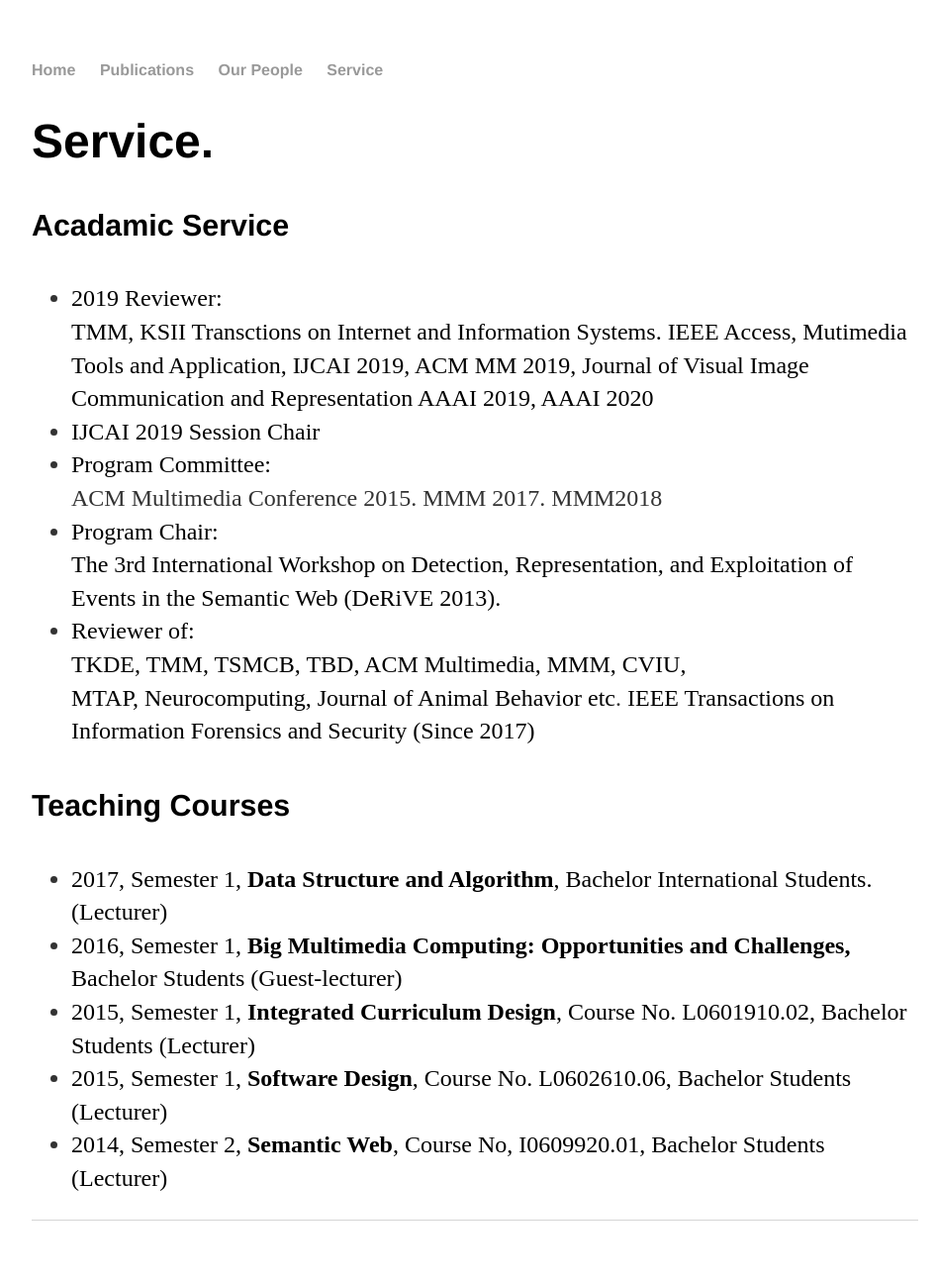
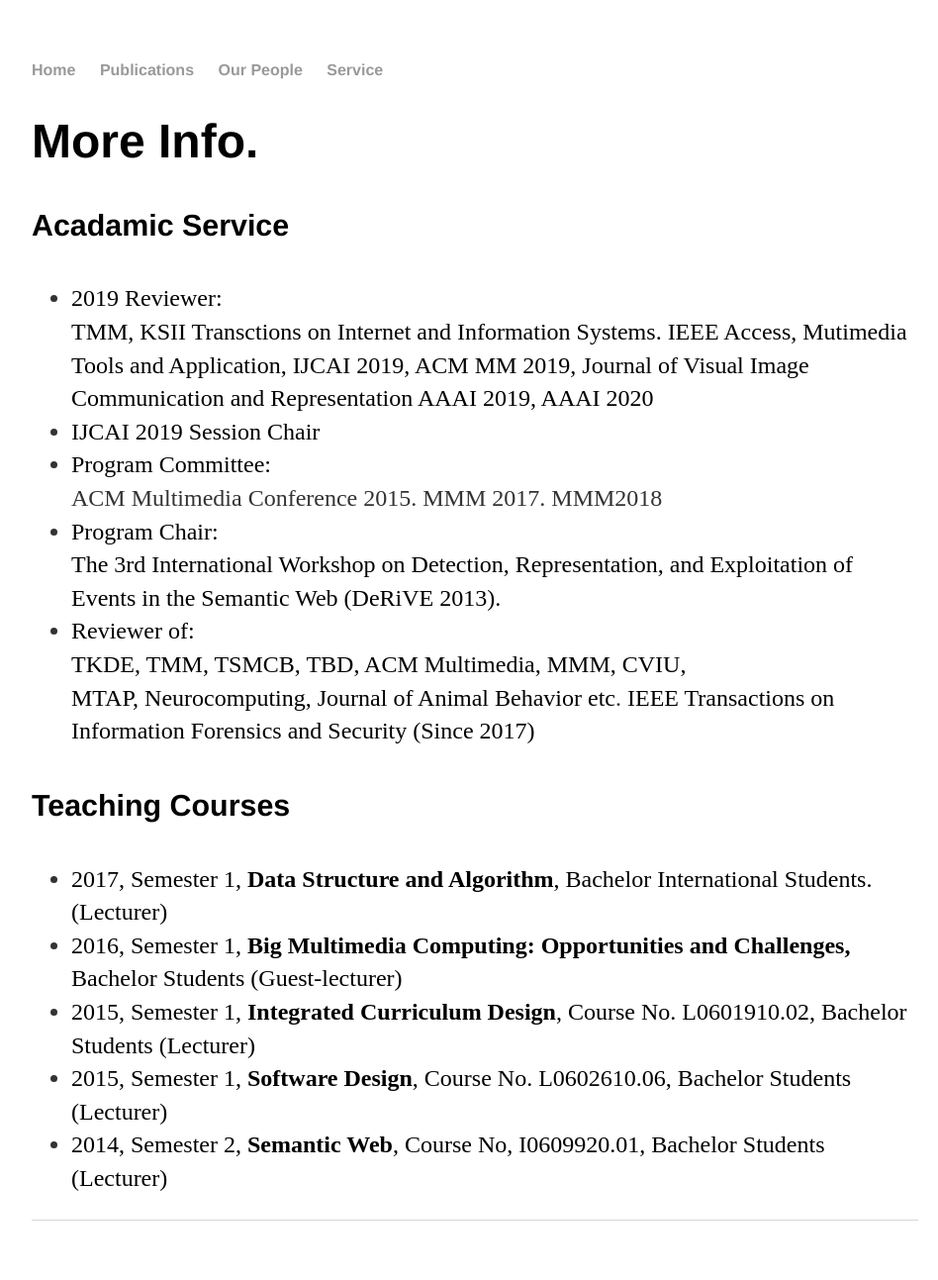
Before and after one commit to lianliGao/lianligao.github.io, a Jekyll site: the page built from blog/index.html, in a window 1280 px wide. Shown: the whole page at 99% size, without its empty margins (160-1108 px from the left). Built offline with Jekyll 4.4.1, drawn with Linux system fonts in a browser that asks for light colours.

Commit message:
Update index.html

```diff
--- a/blog/index.html
+++ b/blog/index.html
@@ -1,9 +1,9 @@
 ---
 layout: default
-title: Lianli Gao's Service
+title: Lianli Gao's Info.
 ---
 <div class="about">
-	<h1> Service. </h1>
+	<h1> More Info. </h1>
 <h4> Acadamic Service</h4>
 	<ul>
 		<li><font color="#000000" >2019 Reviewer: </font>
```
